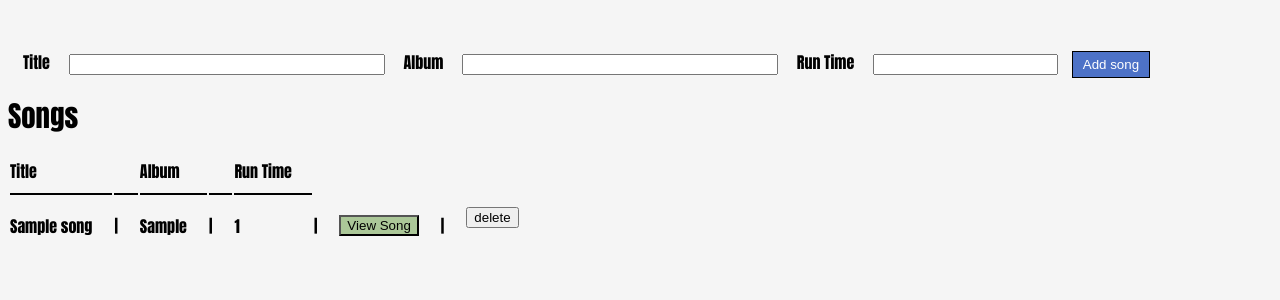
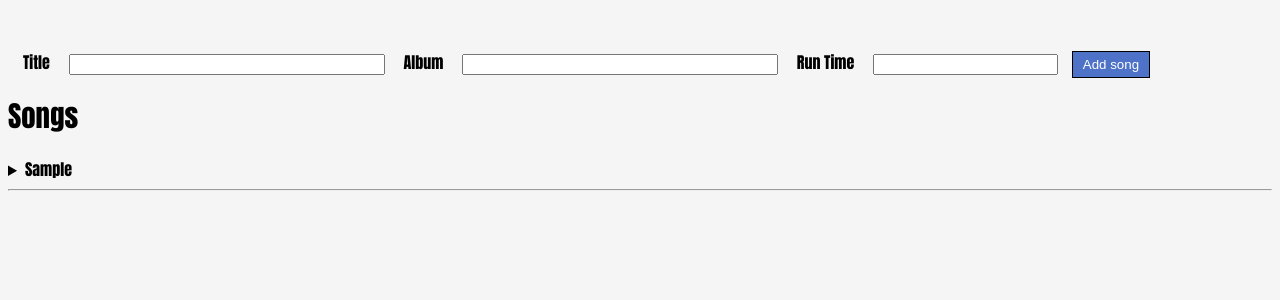
Before and after one commit to DarrenLackie/SetList, a Flask app: page /songs in a window 1280 px wide. Shown: the part 130-430 px from the top of the page. Run offline with Flask 3, Linux system fonts and the light colour scheme; tables that the repository leaves empty hold one stand-in row (values such as "Sample post").

```diff
--- a/controllers/gig_controller.py
+++ b/controllers/gig_controller.py
@@ -16,7 +16,11 @@ def all_gigs():
 def show_gig(id):
     selected_gig = Gig.query.get(id)
     songs = Song.query.all()
-    return render_template("gigs/show_gig.jinja", gig=selected_gig, songs=songs)
+    total_running_time = 0
+    for set_list_item in selected_gig.setlists:
+        total_running_time += set_list_item.song.running_time
+
+    return render_template("gigs/show_gig.jinja", gig=selected_gig, songs=songs, total_running_time=total_running_time)
 
 @gigs_blueprint.route("/gigs", methods=["POST"])
 def add_new_gig():
--- a/controllers/setlist_controller.py
+++ b/controllers/setlist_controller.py
@@ -21,7 +21,6 @@ def new_setlist():
 @setlists_blueprint.route("/setlists",  methods=['POST'])
 def add_to_setlist():
     song_ids = request.form.getlist('song_id')
-    # print(f"song_ids are {song_ids}")
     gig_id = request.form.get('gig_id')
     for song_id in song_ids:
         setlist = SetListItem(song_id=int(song_id), gig_id=gig_id)
--- a/static/tables.css
+++ b/static/tables.css
@@ -8,7 +8,9 @@ td {
 
 th {
     padding: 0px 20px 10px 0px;
+    padding-top: 15px;
     border-bottom: 2px solid rgb(0, 0, 0);
+
 }
 
 table {
--- a/templates/songs/index.jinja
+++ b/templates/songs/index.jinja
@@ -18,35 +18,35 @@
 <h1>Songs</h1>
 {# <details>
 <summary>These Four Walls</summary> #}
+{% for album, songs_in_album in songs|groupby('album') %}
+  <details>
+    <summary>{{ album }}</summary>
     <table>
+      <thead>
         <tr>
-    <th>Title</th>
+          <th>Song Title</th>
+          <th>Running Time</th>
           <th></th>
-    <th>Album</th>
           <th></th>
-    <th>Run Time</th>
         </tr>
-  {% for song in songs|sort(attribute='album') %}
+      </thead>
+      <tbody>
+        {% for song in songs_in_album %}
           <tr>
-    <td>{{ song.title }} </a></td>
-    <td>|</td>
-    <td>{{ song.album }}</td>
-    <td>|</td>
-    <td>{{ song.running_time }}</td>
-    <td>|</td>
-    <td><a href="/songs/{{ song.id }}" method="GET"><input class="btn_submit" type='submit' value="View Song"></a></td>
-    <td>|</td>
+            <td>{{ song.title }}</td>
+            <td>{{ song.running_time }} mins</td>
+            <td><a href="/songs/{{ song.id }}" method="GET">View Song</a></td>
             <td>
-    <form action="/songs/{{ song.id }}/delete" method="POST">
-    <input class="btn delete" type="submit" value="delete" />
+              <form class="form-delete-btn" action="/songs/{{ song.id }}/delete" method="POST">
+                <input class="btn_delete" type="submit" value="Delete" />
+              </form>
             </td>
           </tr>
-    </form>
-
-  </tr>
         {% endfor %}
+      </tbody>
     </table>
   </details>
-</div>
+<hr>
+{% endfor %}
 
 {% endblock %}
```
Also changed, not shown: templates/gigs/show_gig.jinja (+3 -5 lines). Lines whose indentation alone changed are shown as unchanged.
